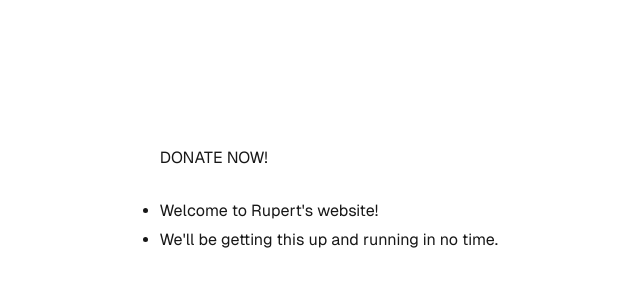
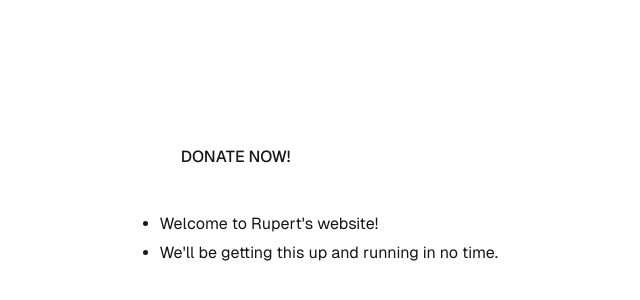
Before and after one commit to c-mco/rup-dog, a Next.js app: page / in a window 1280 px wide. Shown: the part 202-502 px from the top of the page, without its empty margins (311-951 px from the left). Built offline with nearby package versions, Linux system fonts and the light colour scheme.

Commit message:
Update page.tsx

```diff
--- a/src/app/page.tsx
+++ b/src/app/page.tsx
@@ -6,7 +6,7 @@ export default function Home() {
   return (
     <div className={styles.page}>
       <main className={styles.main}>
-        <div class="ctas">
+        <div className={styles.ctas}>
           <Link href="https://rupertfund.square.site/">DONATE NOW!</Link>
         </div>
         <ul>
```
